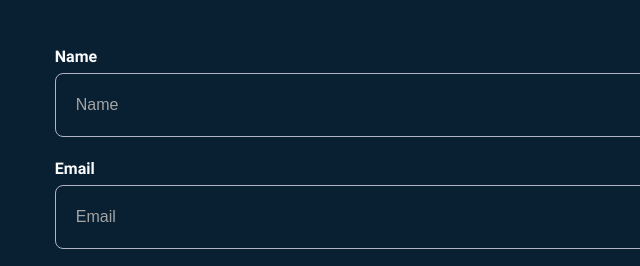
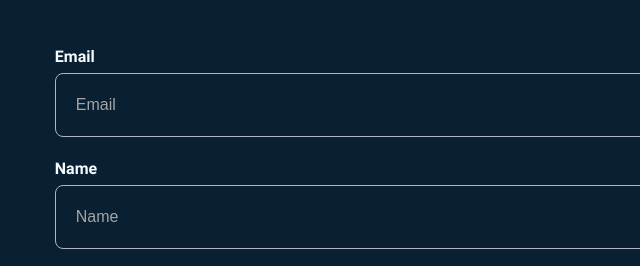
Before and after one commit to paultucker04/peacefulspas, an Eleventy site: page src/content/pages/contact.html in a window 1280 px wide. Shown: the part 784-1050 px from the top of the page, 0-640 px from the left. Built offline with nearby package versions, Linux system fonts and the light colour scheme; Eleventy itself is replaced by a stand-in of ours; files that its build step writes are made by us from their sources.

Commit message:
remove post

```diff
--- a/src/content/pages/contact.html
+++ b/src/content/pages/contact.html
@@ -34,7 +34,7 @@ eleventyNavigation:
 
     <section id="cs-contact">
         <div class="cs-container">
-            <form id="cs-form" name="Contact Form" method="post" netfliy>
+            <form id="cs-form" name="Contact Form" netfliy>
                 <div class="cs-content">
                     <span class="cs-topper">Contact</span>
                     <h2 class="cs-title">Get in Touch</h2>
@@ -45,16 +45,16 @@ eleventyNavigation:
                     </p>
                 </div>
                 <label>
-                    Name
-                    <input required type="text" id="name" name="name" placeholder="Name">
-                </label>
-                <label>
                     Email
                     <input required type="text" id="email" name="email" placeholder="Email">
                 </label>
                 <label>
+                    Name
+                    <input type="text" id="name" name="name" placeholder="Name">
+                </label>
+                <label>
                     Phone
-                    <input required type="text" id="phone" name="phone" placeholder="Phone">
+                    <input type="text" id="phone" name="phone" placeholder="Phone">
                 </label>
                 <label>
                     How Did You Find Us
```
